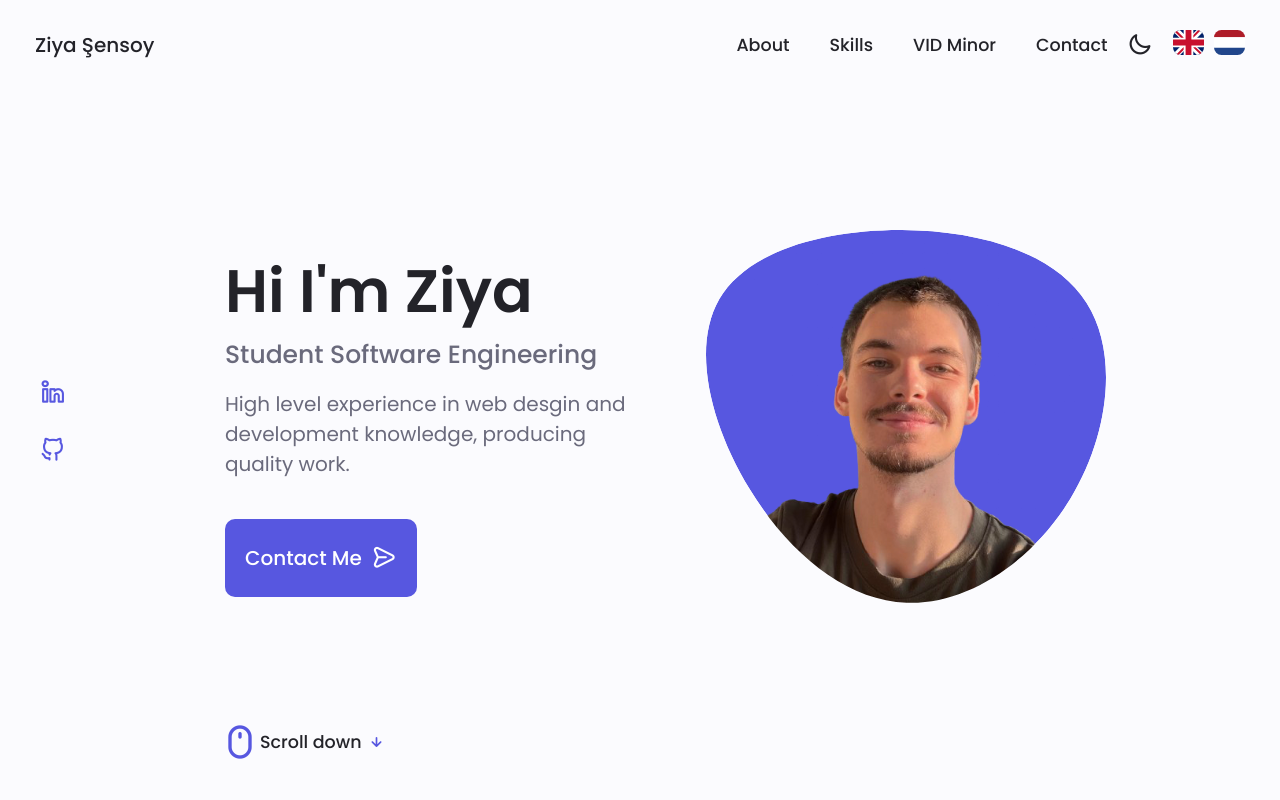
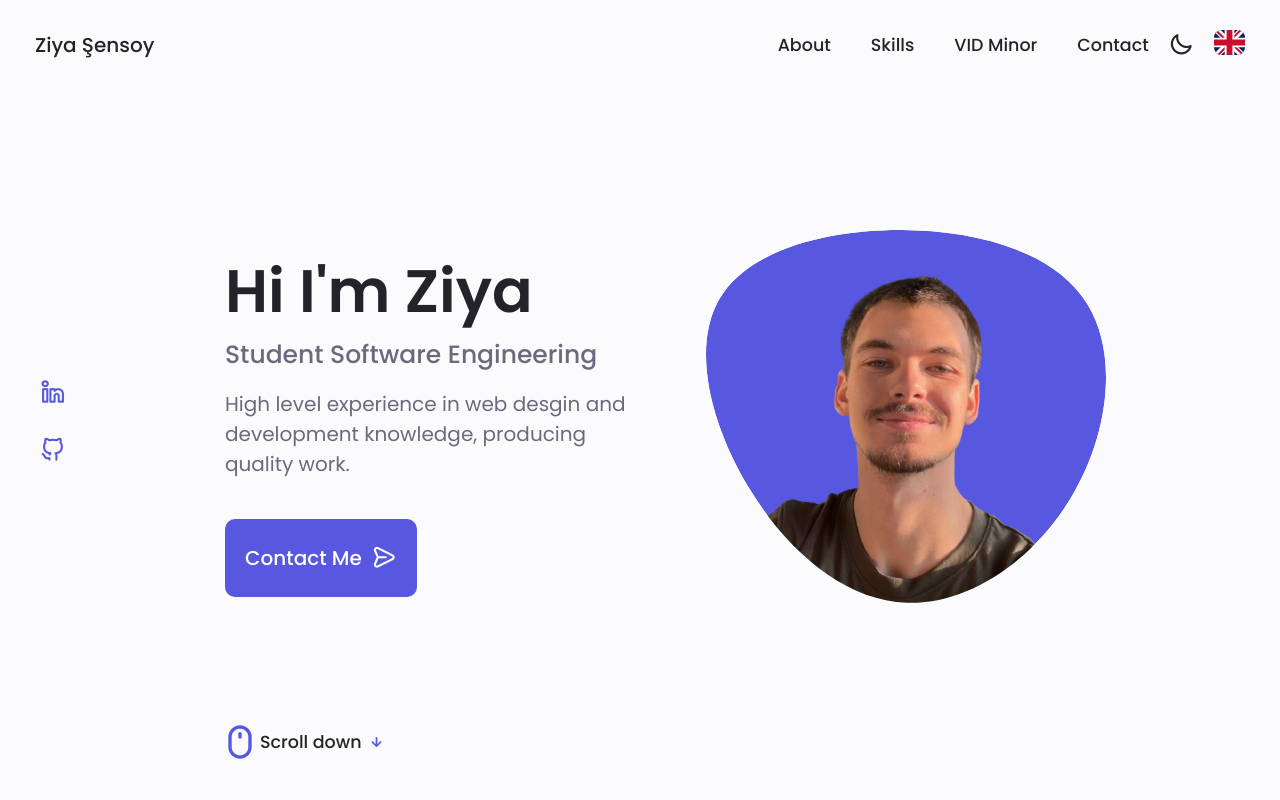
Before and after one commit to ziyasensoy/Portfolio, a Nuxt app: page / in a window 1280 px wide. Shown: the top 800 px of the page. Built offline with nearby package versions, Linux system fonts and the light colour scheme.

Commit message:
feat: use I18n for the translations

```diff
--- a/app/components/Header.vue
+++ b/app/components/Header.vue
@@ -44,15 +44,7 @@
         <i :class="['change-theme', icon]" @click="toggleTheme"></i>
 
         <!-- LANGUAGE SWITCHER -->
-        <div class="language_switcher">
-          <button class="lang_button" data-lang="en">
-            <img src="/flags/gb.svg" alt="English" />
-          </button>
-
-          <button class="lang_button" data-lang="nl">
-            <img src="/flags/nl.svg" alt="Nederlands" />
-          </button>
-        </div>
+        <LangSwitcher />
 
         <!-- MENU OPEN BUTTON -->
         <div class="nav_toggle" id="nav-toggle" @click="openMenu">
--- a/app/components/Hero.vue
+++ b/app/components/Hero.vue
@@ -57,7 +57,7 @@
             </div>
 
             <div class="home_data">
-              <h1 class="home_title" data-key="home_title">Hi I'm Ziya</h1>
+              <h1 class="home_title" data-key="home_title">{{ $t("home_title") }}</h1>
               <h3 class="home_subtitle">Student Software Engineering</h3>
               <p class="home_description">
                 High level experience in web desgin and development knowledge,
--- /dev/null
+++ b/app/components/LangSwitcher.vue
@@ -0,0 +1,24 @@
+<script setup lang="ts">
+const { locales, locale, setLocale } = useI18n();
+
+const language = computed({
+  get: () => locale.value,
+  set: (value) => {
+    setLocale(value);
+  },
+});
+</script>
+
+<template>
+  <div class="language_switcher">
+    <button
+      class="lang_button"
+      @click="language = language === 'nl-NL' ? 'en-US' : 'nl-NL'"
+    >
+      <img
+        :src="language === 'nl-NL' ? '/flags/gb.svg' : '/flags/nl.svg'"
+        :alt="language === 'nl-NL' ? 'English' : 'Nederlands'"
+      />
+    </button>
+  </div>
+</template>
--- /dev/null
+++ b/i18n/locales/en-US.json
@@ -0,0 +1,3 @@
+{
+  "home_title": "Hi I'm Ziya"
+}
--- /dev/null
+++ b/i18n/locales/nl-NL.json
@@ -0,0 +1,3 @@
+{
+  "home_title": "Hi I'm Ziya"
+}
--- a/nuxt.config.ts
+++ b/nuxt.config.ts
@@ -1,17 +1,37 @@
 // https://nuxt.com/docs/api/configuration/nuxt-config
 export default defineNuxtConfig({
-  compatibilityDate: '2025-07-15',
+  compatibilityDate: "2025-07-15",
   devtools: { enabled: true },
-  css: ['~/assets/css/main.css'],
+  css: ["~/assets/css/main.css"],
 
   app: {
     head: {
       link: [
         {
-          rel: 'stylesheet',
-          href: 'https://unicons.iconscout.com/release/v4.0.0/css/line.css'
-        }
-      ]
-    }
-  }
-})
+          rel: "stylesheet",
+          href: "https://unicons.iconscout.com/release/v4.0.0/css/line.css",
+        },
+      ],
+    },
+  },
+
+  modules: ["@nuxtjs/i18n"],
+  i18n: {
+    langDir: "locales",
+    locales: [
+      {
+        code: "nl-NL",
+        iso: "nl-NL",
+        name: "Dutch",
+        file: "nl-NL.json"
+       },
+       {
+        code: "en-US",
+        iso: "en-US",
+        name: "English(US)",
+        file: "en-US.json"
+       },
+    ],
+    defaultLocale: "nl-NL",
+  },
+});
--- a/package.json
+++ b/package.json
@@ -10,6 +10,7 @@
     "postinstall": "nuxt prepare"
   },
   "dependencies": {
+    "@nuxtjs/i18n": "^10.3.0",
     "nuxt": "^4.4.4",
     "vue": "^3.5.33",
     "vue-router": "^5.0.6"
```
Also changed, not shown: 1 other file (tests, documents, lock files or other folders).
